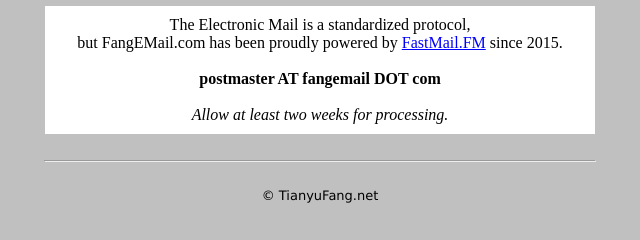
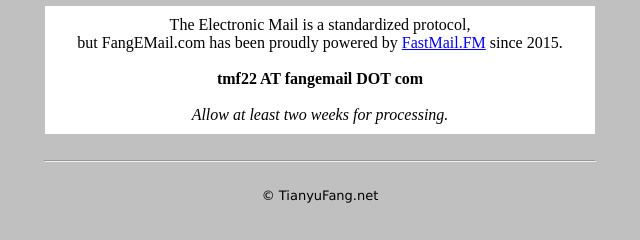
Before and after one commit to tianyuf/fangemail.com, a plain HTML site: page index.html in a window 1280 px wide. Shown: the part 141-381 px from the top of the page, 320-960 px from the left. Drawn offline with Linux system fonts and the light colour scheme.

Commit message:
Updated email address

```diff
--- a/index.html
+++ b/index.html
@@ -36,7 +36,7 @@
             <font face="Times New Roman" size="3">
                 The Electronic Mail is a standardized protocol, <br>but FangEMail.com has been proudly powered by <a href="https://join.fastmail.com/c6a6c08d">FastMail.FM</a> since 2015.
                 <br><br>
-                <b>postmaster AT fangemail DOT com</b>
+                <b>tmf22 AT fangemail DOT com</b>
                 <br><br>
                 <i>Allow at least two weeks for processing.</i>
             </font>
```
